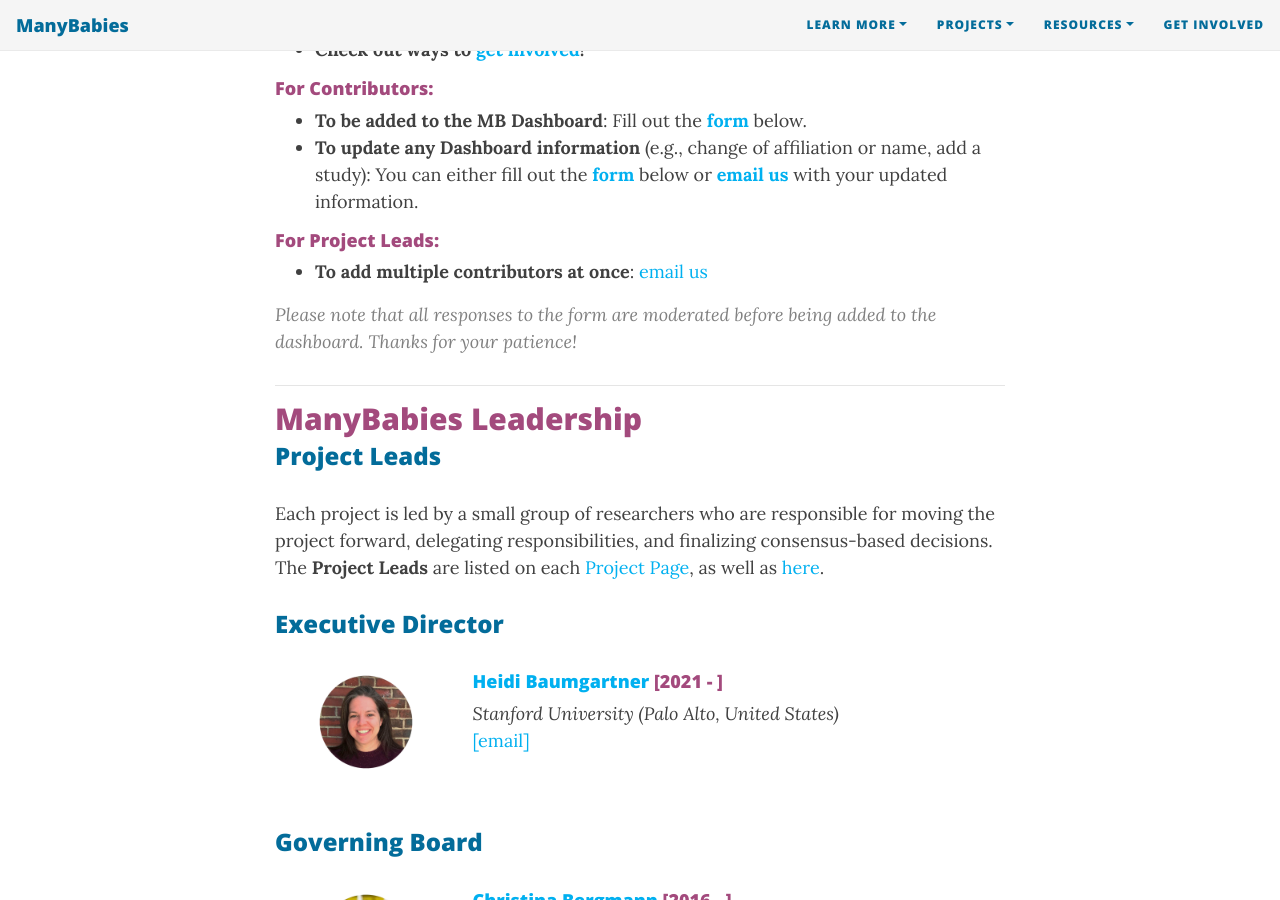
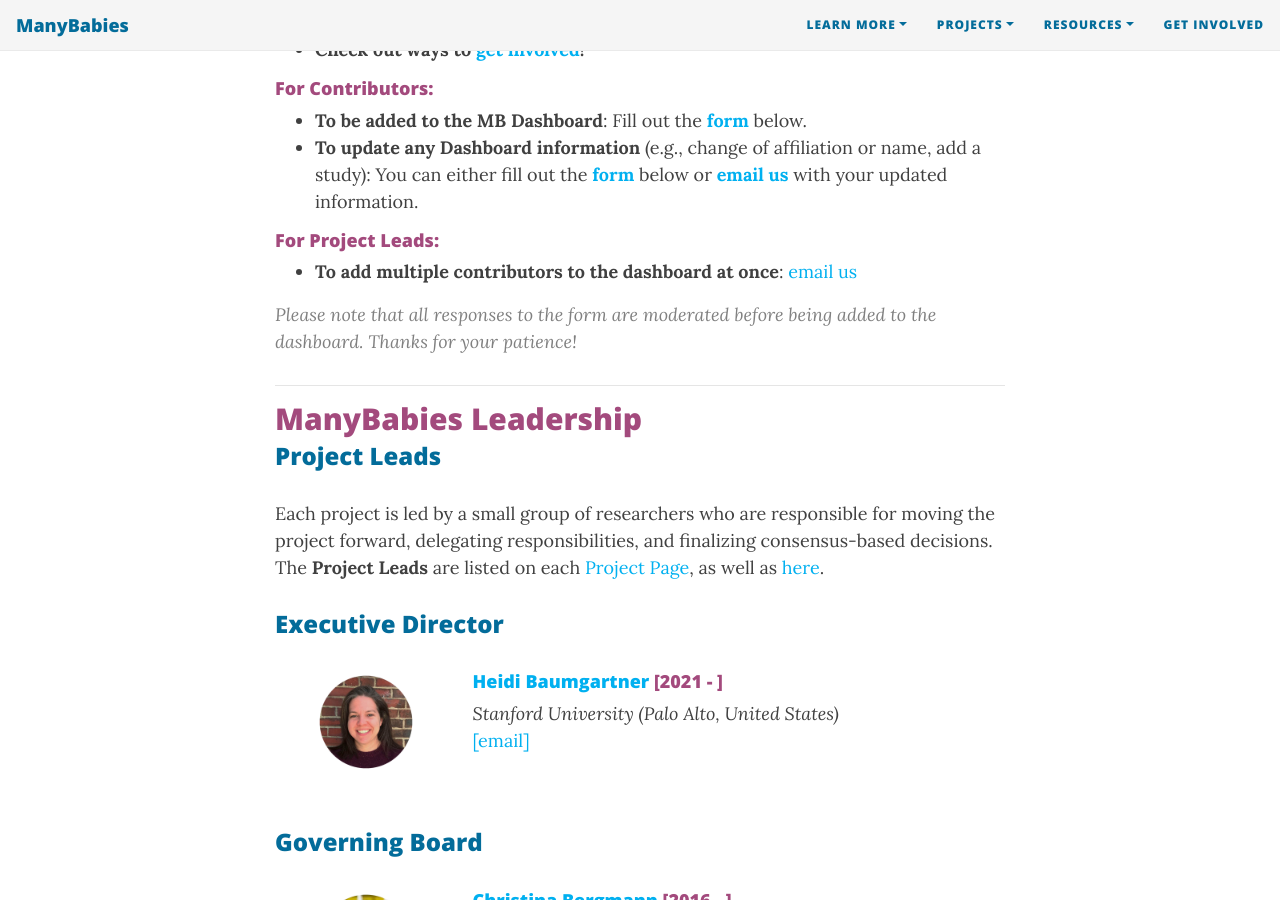
Before and after one commit to manybabies/manybabies.github.io, a Jekyll site: the page built from people.md, in a window 1280 px wide and 900 px high, scrolled down 715 px. Built offline with Jekyll 4.4.1, drawn with Linux system fonts in a browser that asks for light colours; nearby versions of some CDN libraries; some web fonts are replaced.

Commit message:
Update people.md

```diff
--- a/people.md
+++ b/people.md
@@ -17,7 +17,7 @@
 * **To update any Dashboard information** (e.g., change of affiliation or name, add a study): You can either fill out the <a href="#dashboardform"><b>form</b></a> below or [**email us**](mailto:manybabiesconsortium@gmail.com) with your updated information.
 
 #### For Project Leads:
-* **To add multiple contributors at once**: [email us](mailto:manybabiesconsortium@gmail.com)
+* **To add multiple contributors to the dashboard at once**: [email us](mailto:manybabiesconsortium@gmail.com)
 
 > Please note that all responses to the form are moderated before being added to the dashboard. Thanks for your patience!
 
```
